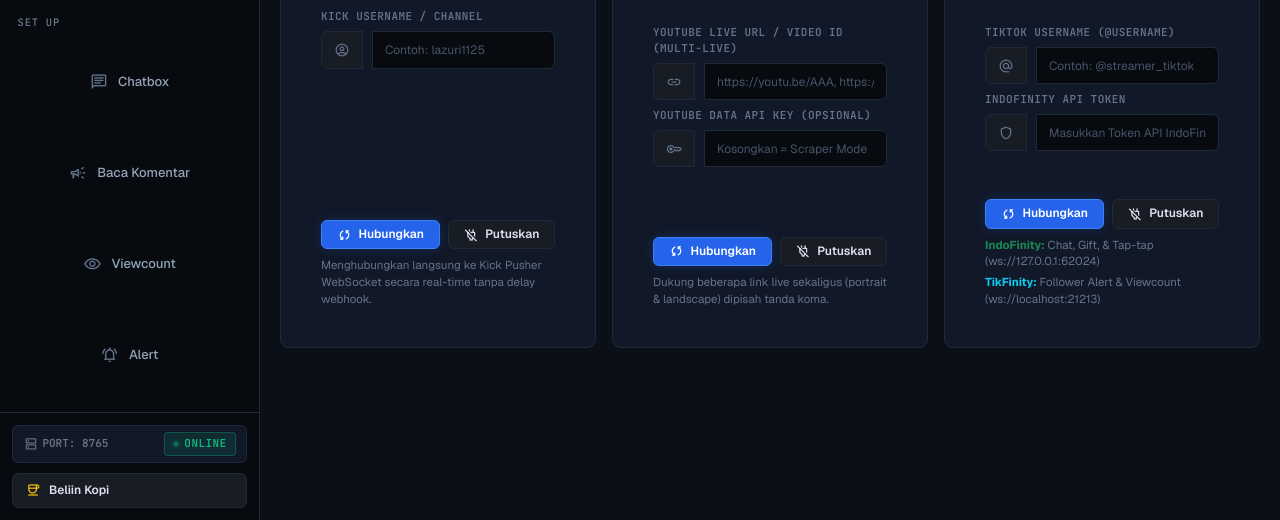
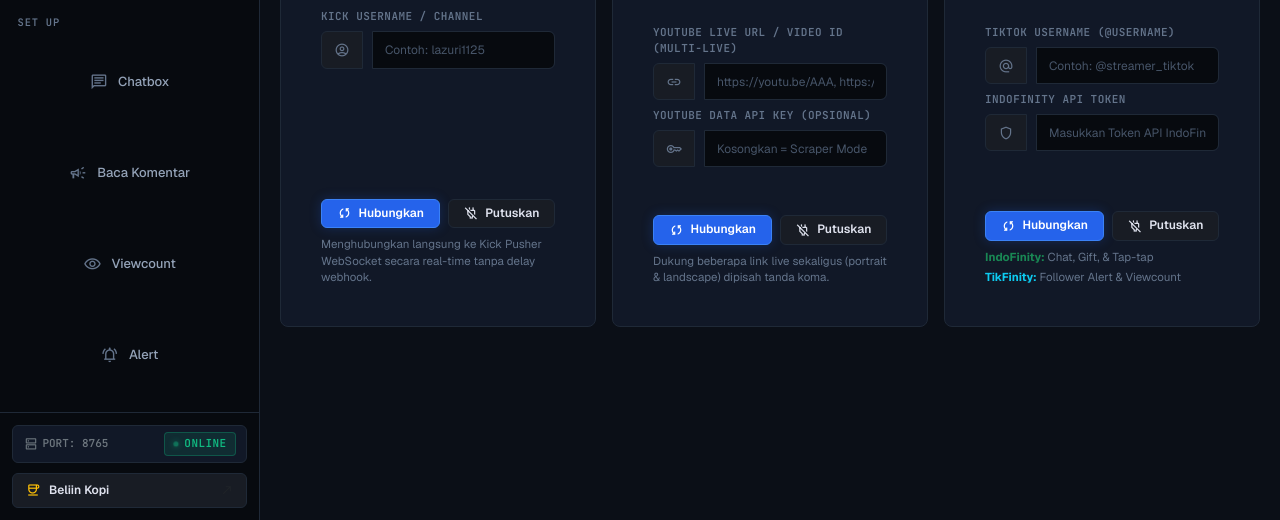
Before and after one commit to fauzan1125/Zover_Overlay_Zone, a plain HTML site: page index.html in a window 1280 px wide. Shown: the part 280-800 px from the top of the page. Drawn offline with nearby package versions, Linux system fonts and the light colour scheme; no server answers.

Commit message:
style(ui): remove internal websocket urls from tiktok connection card

```diff
--- a/index.html
+++ b/index.html
@@ -291,8 +291,8 @@
                     </button>
                   </div>
                   <div class="form-text mt-2">
-                    <div><b class="text-success">IndoFinity:</b> Chat, Gift, &amp; Tap-tap (ws://127.0.0.1:62024)</div>
-                    <div class="mt-1"><b class="text-info">TikFinity:</b> Follower Alert &amp; Viewcount (ws://localhost:21213)</div>
+                    <div><b class="text-success">IndoFinity:</b> Chat, Gift, &amp; Tap-tap</div>
+                    <div class="mt-1"><b class="text-info">TikFinity:</b> Follower Alert &amp; Viewcount</div>
                   </div>
                 </div>
               </div>
```
